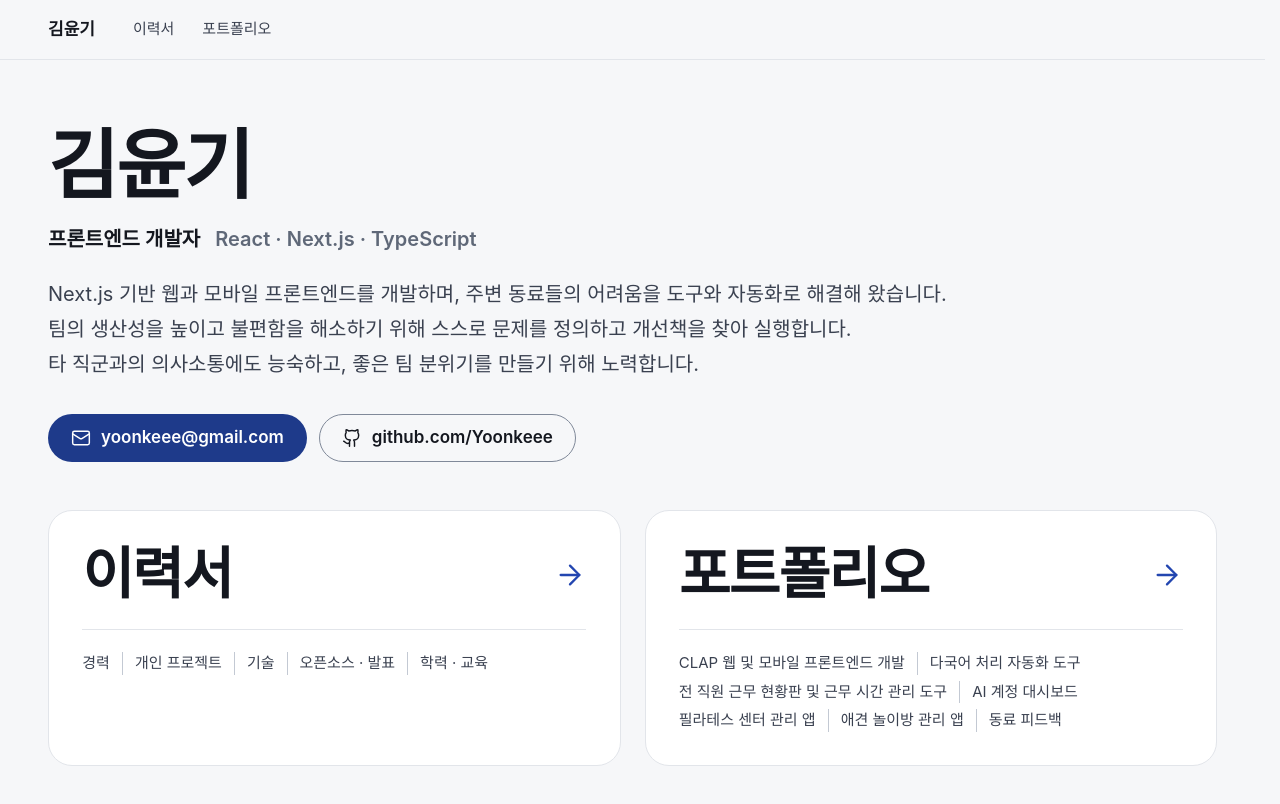
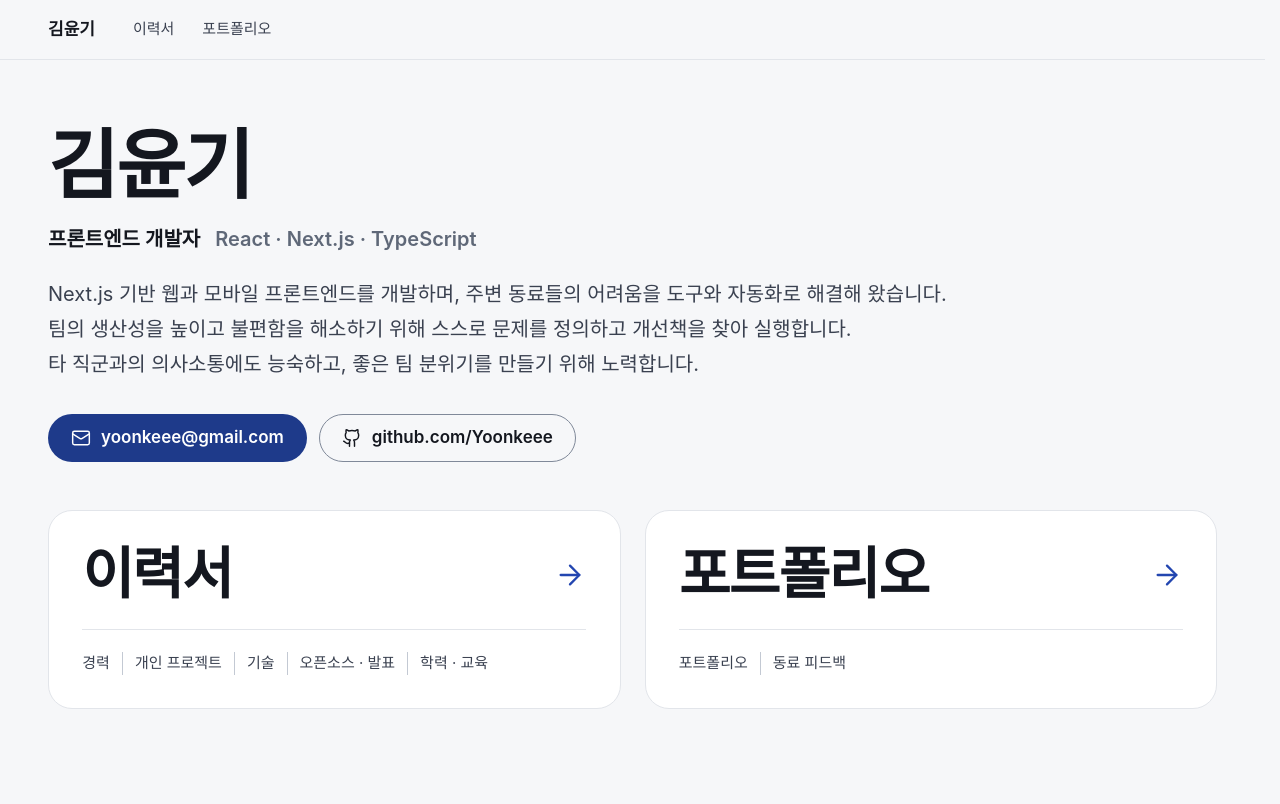
Before and after one commit to Yoonkeee/yoonkeee.github.io, a Next.js app: page / in a window 1280 px wide. Shown: the top 804 px of the page. Built offline with nearby package versions, Linux system fonts and the light colour scheme; a web font is replaced by a local one.

Commit message:
feat: 선택 화면 포트폴리오 카드 목록을 포트폴리오와 동료 피드백으로 줄임

```diff
--- a/src/app/page.tsx
+++ b/src/app/page.tsx
@@ -1,7 +1,7 @@
 import { Hero } from "@/components/Hero";
 import { PageChoice } from "@/components/PageChoice";
 import { SiteHeader } from "@/components/SiteHeader";
-import { profile, projects } from "@/data/portfolio";
+import { profile } from "@/data/portfolio";
 import { resumeSections } from "@/data/resume";
 import { pageMetadata, ROUTES } from "@/data/site";
 
@@ -9,7 +9,7 @@ export const metadata = pageMetadata(profile.name, ROUTES.home);
 
 const PAGES = [
   { href: ROUTES.resume, title: "이력서", contents: resumeSections.map((section) => section.title) },
-  { href: ROUTES.portfolio, title: "포트폴리오", contents: [...projects.map((project) => project.title), "동료 피드백"] },
+  { href: ROUTES.portfolio, title: "포트폴리오", contents: ["포트폴리오", "동료 피드백"] },
 ];
 
 export default function HomePage() {
```
